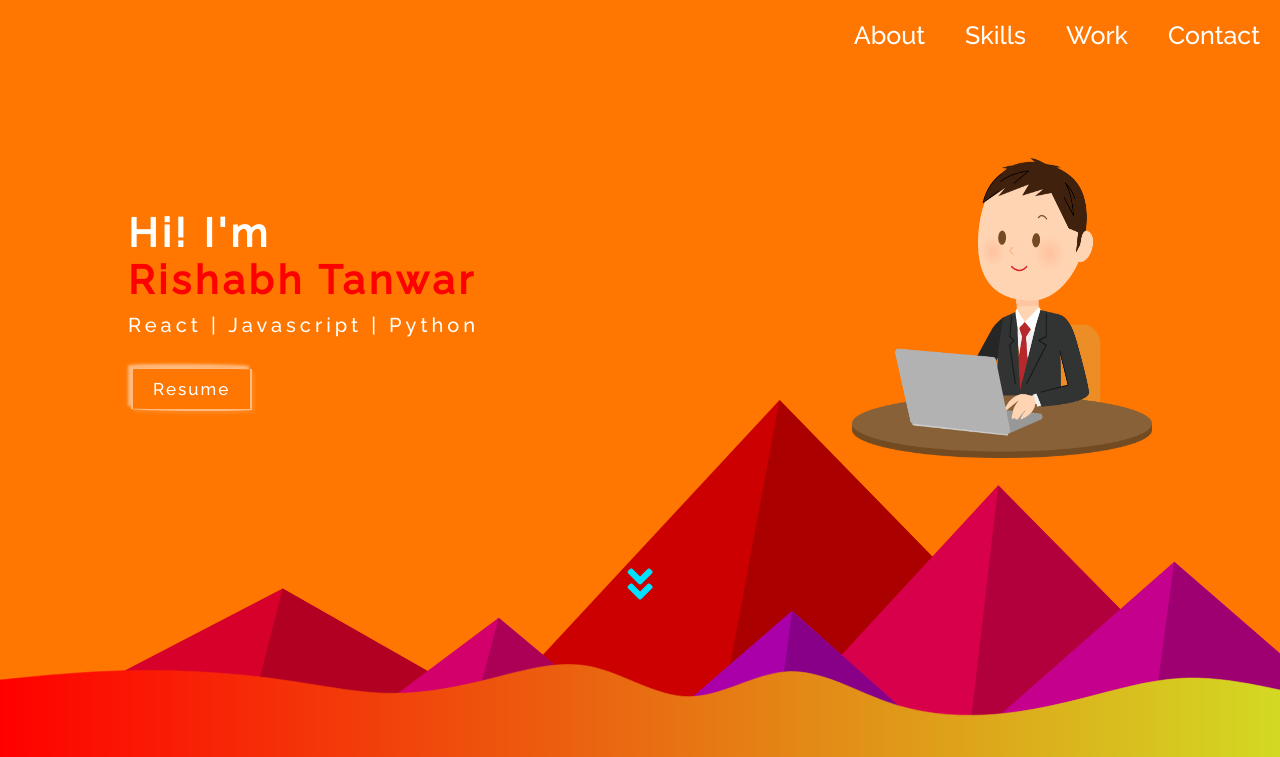
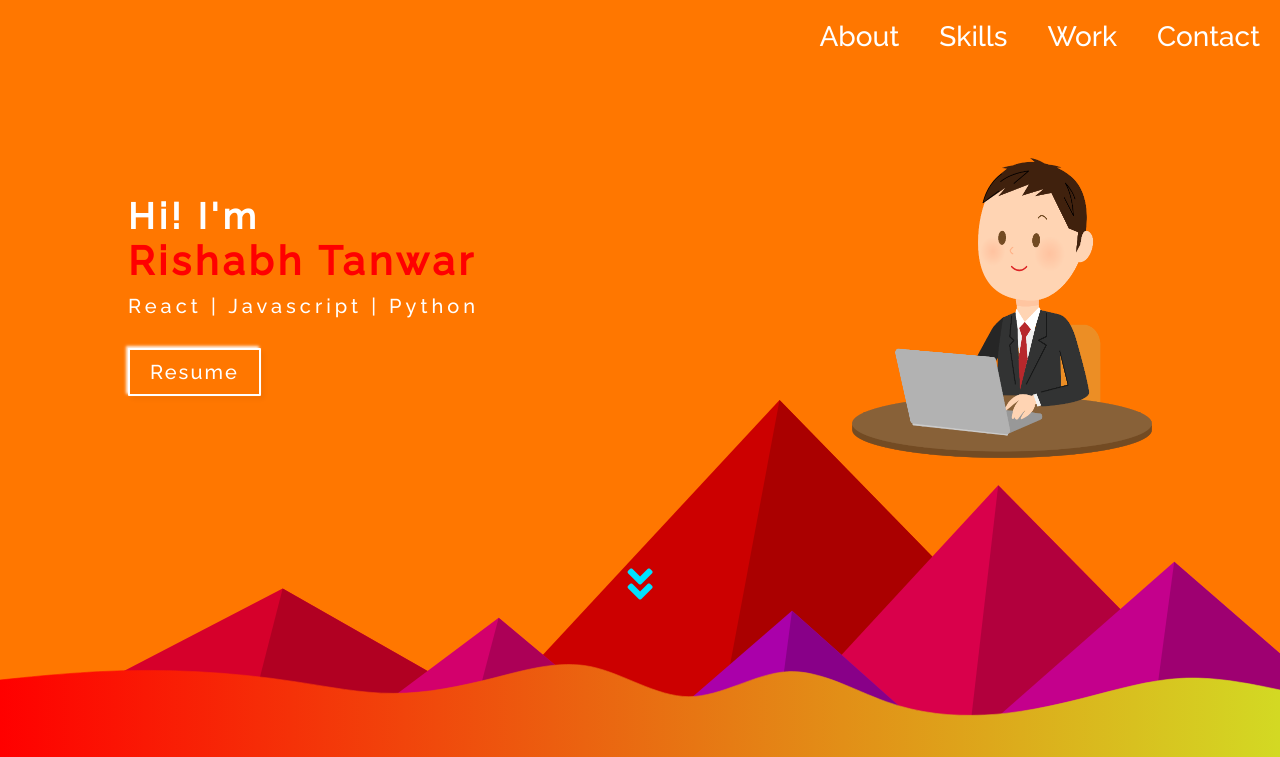
Before and after one commit to Rishabhtanwar00/MyPortfolio, a plain HTML site: page index.html in a window 1280 px wide. Shown: the top 757 px of the page. Drawn offline with nearby package versions, Linux system fonts and the light colour scheme.

Commit message:
updating project link

```diff
--- a/index.css
+++ b/index.css
@@ -29,7 +29,7 @@ header nav ul {
 header nav ul a {
   color: #ffffff;
   text-decoration: none;
-  font-size: 25px;
+  font-size: 28px;
 }
 header nav ul a:hover {
   color: #000000;
@@ -47,35 +47,105 @@ header nav ul a li {
   align-items: center;
   justify-content: space-between;
   margin: 40px 0px 40px 10vw;
-  color: #ffffff;
+  color: #fff;
   letter-spacing: 4px;
   font-size: 20px;
 }
 .intro .content p {
   margin-top: 10px;
 }
-.intro .content span {
+.intro .content h1{
+  font-size: 1.8em;
+}
+.intro .content div {
   color: rgb(255, 0, 0);
   font-size: 2em;
   font-weight: 900;
 }
-.intro .content .btn {
+.animated-button {
+  display: inline-block;
   padding: 10px 20px;
-  margin: 30px 0 0 3px;
-  background: transparent;
+  margin: 30px auto;
+  border-radius: 1px;
+  color: #fff;
+  font-size: 20px;
+  letter-spacing: 2px;
+  transition: all 0.3s;
+  position: relative;
+  overflow: hidden;
+  z-index: 0;
+  border: 2px solid #fff;
+  opacity: 0;
+  animation: fade 0.2s ease-in 1.5s forwards;
+  box-shadow: -2px -2px 3px rgba(255,255,255,0.9),
+               3px 3px 5px rgba(0,0,0,0.05);
+}
+@keyframes fade{
+  0%{
+    opacity: 0;
+  }
+  50%{
+    opacity: 0.5;
+    transform: scale(1.2);
+  }
+  100%{
+    opacity: 1;
+    transform: scale(1);
+  }
+}
+.animated-button:after {
+  content: '';
+  position: absolute;
+  bottom: 0;
+  left: 0;
+  width: 100%;
+  height: 100%;
+  background-color: #ff7700;
+  border-radius: 0px;
   outline: none;
-  color: #ffffff;
-  border: 2px solid rgba(255, 255, 255, 0.5);
-  border-radius: 180% 200% 180% 200% / 10% 20% 10% 20%;
-  cursor: pointer;
-  font-size: 17px;
-  letter-spacing: 2px;
-  box-shadow: -3px -3px 3px rgba(255, 255, 255, 0.5),
-    3px 3px 3px rgba(255, 255, 255, 0.1);
+  z-index: -2;
 }
+.animated-button:before {
+  content: '';
+  position: absolute;
+  bottom: 0;
+  left: 0;
+  width: 0%;
+  height: 100%;
+  background-color: rgb(4, 247, 255);
+  transition: all 0.3s;
+  border-radius: 0px;
+  z-index: -1;
+}
+.animated-button:hover {
+  color: #000;
+  border: 2px solid #000;
+  box-shadow: -2px -2px 3px rgba(0,0,0,0.9),
+               3px 3px 5px rgba(255,255,255,0.05);
+  outline: none;
+}
+.animated-button:hover:before {
+  width: 100%;
+}
+
 .image {
   height: 300px;
   width: 300px;
+  animation: upward 3s ease-in 0s forwards;
+  opacity: 0;
+}
+@keyframes upward{
+  0%{
+      transform: translateY(50px);
+      opacity: 0;
+  }
+  50%{
+      opacity: 0.5;
+  }
+  100%{
+    transform: translateY(0px);
+      opacity: 1;
+  }
 }
 .arrow {
   position: relative;
@@ -85,8 +155,9 @@ header nav ul a li {
   justify-content: center;
   color: #00e1ff;
   text-decoration: none;
-  animation: pointer 2.5s linear infinite;
+  animation: pointer 2.5s linear infinite,opac 0.2s linear 2s forwards;
   background: none;
+  opacity: 0;
   -webkit-tap-highlight-color: rgba(0, 0, 0, 0);
 }
 
@@ -108,6 +179,14 @@ header nav ul a li {
   }
   100% {
     top: 0;
+  }
+}
+@keyframes opac{
+  from{
+    opacity: 0;
+  }
+  to{
+    opacity: 1;
   }
 }
 .about-container {
@@ -670,7 +749,7 @@ footer p span {
     align-items: center;
     justify-content: center;
     cursor: pointer;
-    z-index: 1;
+    z-index: 1000;
   }
   .hamburger .line {
     position: absolute;
@@ -679,6 +758,16 @@ footer p span {
     background: #ffffff;
     border-radius: 10px;
     transition: 0.1s all linear 0.05s;
+    animation: fall 0.5s linear;
+  }
+  @keyframes fall {
+    from{
+      transform: translateY(-700px);
+    }
+    to{
+      transform: translateY(0px);
+    }
+
   }
   .hamburger .line::before,
   .hamburger .line::after {
@@ -693,10 +782,32 @@ footer p span {
   .hamburger .line::before {
     transform: translateY(-10px);
     width: 45px;
+    animation: fall1 0.2s linear ;
+    animation-delay: 0.4s;
+  }
+  @keyframes fall1 {
+    from{
+      transform: translateY(-700px);
+    }
+    to{
+      transform: translateY(-10px);
+    }
+
   }
   .hamburger .line::after {
     transform: translateY(10px);
     width: 15px;
+    animation-delay: 0s;
+    animation: fall2 0.1s linear;
+  }
+  @keyframes fall2 {
+    from{
+      transform: translateY(-700px);
+    }
+    to{
+      transform: translateY(10px);
+    }
+
   }
   .hamburger.open .line {
     transform: translateX(10px);
@@ -729,18 +840,26 @@ footer p span {
     height: 400px;
     transition: 0.3s all ease-in-out;
     background: linear-gradient(to left, #d3d923, rgb(255, 0, 0));
+    z-index: 1;
   }
   .intro {
     width: 100%;
     font-size: 15px;
     margin: 40px 0px 40px 8vw;
   }
-  .intro .content span {
-    font-size: 1.5em;
+  .intro .content h1 {
+    font-size: 22px;
+  }
+  .intro .content div {
+    font-size: 25px;
   }
   .intro .content .btn {
     padding: 5px 10px;
     font-size: 15px;
+    border: 1px solid #fff;
+  }
+  .intro .content .btn:hover{
+    border: 1px solid #000;
   }
   .about p {
     width: 100%;
--- a/index.html
+++ b/index.html
@@ -30,26 +30,25 @@
           </div>
         </div>
         <ul class="nav-links">
-          <a href="#about"><li class="link">About</li></a>
-          <a href="#skill"><li class="link">Skills</li></a>
-          <a href="#work"><li class="link">Work</li></a>
-          <a href="#contact"><li class="link">Contact</li></a>
+          <a href="#about" data-aos="zoom-in-left"><li class="link">About</li></a>
+          <a href="#skill" data-aos="zoom-in-left" data-aos-delay="200"><li class="link">Skills</li></a>
+          <a href="#work" data-aos="zoom-in-left" data-aos-delay="400"><li class="link">Work</li></a>
+          <a href="#contact" data-aos="zoom-in-left" data-aos-delay="600"><li class="link">Contact</li></a>
         </ul>
       </nav>
-      <div class="afterload">
     </header>
     <div class="intro">
       <div class="content">
-        <h1>
+        <h1 data-aos="flip-down" data-aos-delay="700">
           Hi! I'm
         </h1>
-        <span>
+        <div data-aos="zoom-out" data-aos-delay="1000">
           Rishabh Tanwar
-        </span>
-        <p>
+        </div>
+        <p data-aos="flip-up" data-aos-delay="700">
           React | Javascript | Python
         </p>
-        <a href="resume.html"><button class="btn from-top">Resume</button></a>
+        <a href="" ><button class="btn from-top animated-button">Resume</button></a>
       </div>
       <div class="introimage">
         <img class="image" src="./images/usermale1.png" alt="" />
@@ -238,13 +237,32 @@
         ></path>
       </svg>
       <div class="text-container work-text-container">
-        <h1 class="text work-text" data-aos="flip-up">
+        <h1 class="text work-text" data-aos="flip-right">
           WORK
         </h1>
         <div class="text-line" data-aos="zoom-in" data-aos-delay="300"></div>
       </div>
       <div class="projects">
-        <div class="project" data-aos="fade-right">
+        <div class="project" data-aos="fade-down" data-aos-offset="160">
+          <div class="front">
+            <img class="projectimage" src="./images/ecommerce.png" alt="" />
+            <h3 class="title">An E-commerce website</h3>
+            <p class="tech">Technology used:<br><span> Html,sass and React</span></p>
+          </div>
+          <div class="content">
+            <p class="description">
+              It is a shopping website made with react,redux and it also has
+              advanced features like google authentication etc.
+            </p>
+            <div class="buttons">
+              <a href="https://royal-clothing-livee.herokuapp.com/"><button class="viewbutton button">View</button></a>
+              <a href="https://github.com/Rishabhtanwar00/royal-clothing"
+                ><button class="viewsourcecode button reverse">Source code</button></a
+              >
+            </div>
+          </div>
+        </div>
+        <div class="project" data-aos="fade-up">
           <div class="front">
             <img
               class="projectimage"
@@ -264,25 +282,6 @@
                 ><button class="viewbutton button">View</button></a
               >
               <a href="https://github.com/Rishabhtanwar00/EasyLearn"
-                ><button class="viewsourcecode button reverse">Source code</button></a
-              >
-            </div>
-          </div>
-        </div>
-        <div class="project" data-aos="fade-down" data-aos-offset="160">
-          <div class="front">
-            <img class="projectimage" src="./images/ecommerce.png" alt="" />
-            <h3 class="title">An E-commerce website</h3>
-            <p class="tech">Technology used:<br><span> Html,sass and React</span></p>
-          </div>
-          <div class="content">
-            <p class="description">
-              It is a shopping website made with react,redux and it also has
-              advanced features like google authentication etc.
-            </p>
-            <div class="buttons">
-              <a href=""><button class="viewbutton button">View</button></a>
-              <a href="https://github.com/Rishabhtanwar00/royal-clothing"
                 ><button class="viewsourcecode button reverse">Source code</button></a
               >
             </div>
```
Also changed, not shown: index.js (line endings or trailing spaces).
